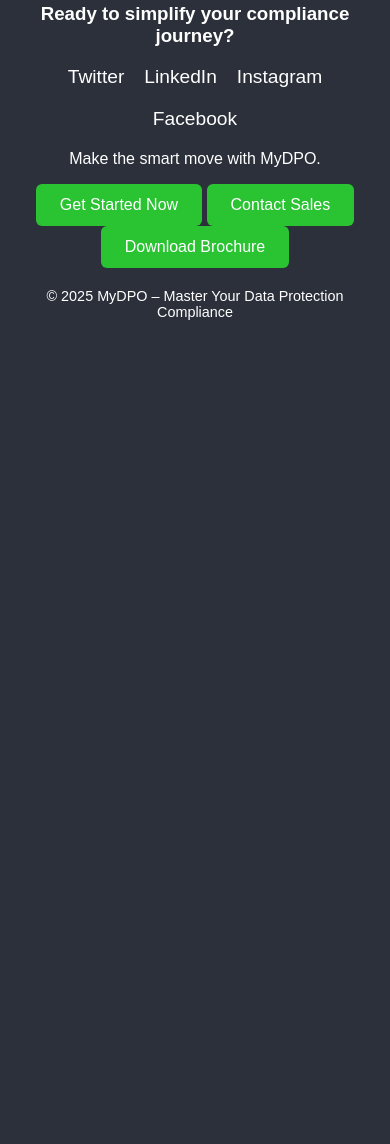
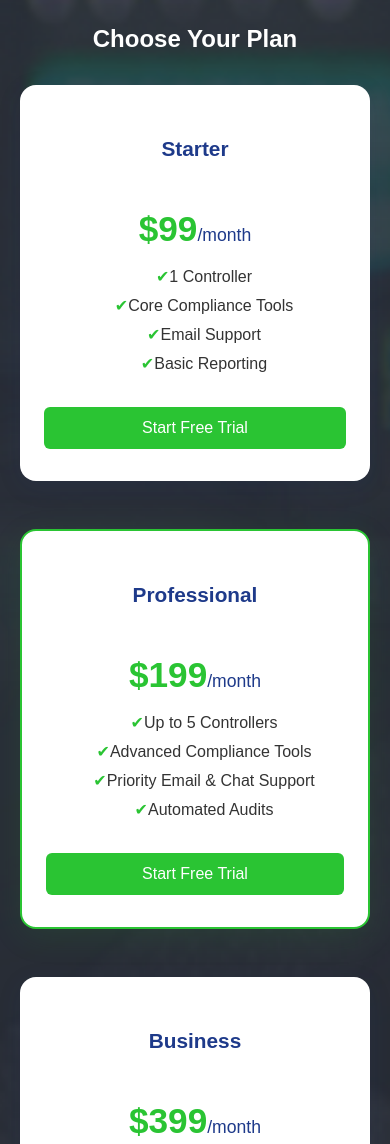
Before and after one commit to stkuwanda/static-web-app, a website: page public/index.html in a window 390 px wide. Shown: the part 3412-4556 px from the top of the page. Before the commit the page ends 3776 px from the top, so only its background shows below. Drawn offline with Linux system fonts and the light colour scheme.

Commit message:
improved responsiveness of pricing section and updated text content

```diff
--- a/public/index.html
+++ b/public/index.html
@@ -14,7 +14,7 @@
 					<img src="logo.png" alt="Logo" />
 				</div>
 				<div class="nav-buttons">
-					<a class="btn" href="#">See Pricing</a>
+					<a class="btn" href="#pricing-section">See Pricing</a>
 					<button class="btn">Launch DPOhub</button>
 				</div>
 			</nav>
@@ -149,7 +149,58 @@
 					</div>
 				</div>
 			</section>
+			<!-- Pricing Section -->
+		<section id="pricing-section" class="pricing-section">
+			<h2 class="text-center text-light">Choose Your Plan</h2>
+			<div class="pricing-cards">
+				<div class="pricing-card">
+					<h3>Starter</h3>
+					<p class="price">$99<span>/month</span></p>
+					<ul>
+						<li>1 Controller</li>
+						<li>Core Compliance Tools</li>
+						<li>Email Support</li>
+						<li>Basic Reporting</li>
+					</ul>
+					<button class="btn">Start Free Trial</button>
+				</div>
+				<div class="pricing-card popular">
+					<h3>Professional</h3>
+					<p class="price">$199<span>/month</span></p>
+					<ul>
+						<li>Up to 5 Controllers</li>
+						<li>Advanced Compliance Tools</li>
+						<li>Priority Email & Chat Support</li>
+						<li>Automated Audits</li>
+					</ul>
+					<button class="btn">Start Free Trial</button>
+				</div>
+				<div class="pricing-card">
+					<h3>Business</h3>
+					<p class="price">$399<span>/month</span></p>
+					<ul>
+						<li>Up to 20 Controllers</li>
+						<li>All Pro Features</li>
+						<li>Dedicated Account Manager</li>
+						<li>Custom Integrations</li>
+					</ul>
+					<button class="btn">Start Free Trial</button>
+				</div>
+				<div class="pricing-card">
+					<h3>Enterprise</h3>
+					<p class="price">Custom</p>
+					<ul>
+						<li>Unlimited Controllers</li>
+						<li>All Business Features</li>
+						<li>24/7 Phone Support</li>
+						<li>On-Premise Option</li>
+					</ul>
+					<button class="btn">Contact Sales</button>
+				</div>
+			</div>
+		</section>
 		</div>
+
 
 		<footer>
 			<h3>Ready to simplify your compliance journey?</h3>
@@ -159,10 +210,10 @@
 				<a href="https://instagram.com/" target="_blank">Instagram</a>
 				<a href="https://facebook.com/" target="_blank">Facebook</a>
 			</div>
-			<p style="margin-top: 20px">Make the smart move with MyDPO.</p>
+			<p style="margin-top: 20px">Make the smart move with DPOhub.</p>
 			<div style="margin-top: 10px">
 				<button class="btn">Get Started Now</button>
-				<button class="btn">Contact Sales</button>
+				<a class="btn">Contact Sales</a>
 				<button class="btn">Download Brochure</button>
 			</div>
 			<p style="margin-top: 20px; font-size: 0.9em">
@@ -171,171 +222,3 @@
 		</footer>
 	</body>
 </html>
-
-<!-- <!DOCTYPE html>
-<html lang="en">
-	<head>
-		<meta charset="UTF-8" />
-		<meta name="viewport" content="width=device-width, initial-scale=1" />
-		<link rel="shortcut icon" type="image/x-icon" href="favicon.ico" />
-		<title>MyDPO Header</title>
-		<style>
-			* {
-				box-sizing: border-box;
-				margin: 0;
-				padding: 0;
-			}
-
-			body {
-				font-family: Arial, sans-serif;
-				background-color: #f9f9f9;
-				color: #333;
-			}
-
-			header {
-				background-color: #fff;
-				box-shadow: 0 2px 4px rgba(0, 0, 0, 0.1);
-				padding: 20px 40px;
-				display: flex;
-				justify-content: space-between;
-				align-items: center;
-			}
-
-			.logo img {
-				height: 40px;
-			}
-
-			.nav-buttons button {
-				margin-left: 15px;
-				padding: 10px 20px;
-				border: none;
-				border-radius: 5px;
-				cursor: pointer;
-				font-weight: bold;
-			}
-
-			.nav-buttons .start {
-				background-color: #007bff;
-				color: white;
-			}
-
-			.nav-buttons .signup {
-				background-color: transparent;
-				color: #007bff;
-				border: 2px solid #007bff;
-			}
-
-			.hero {
-				display: flex;
-				flex-wrap: wrap;
-				justify-content: space-between;
-				align-items: center;
-				padding: 60px 40px;
-				background-color: #f0f4f8;
-			}
-
-			.hero-text {
-				flex: 1 1 45%;
-				max-width: 600px;
-			}
-
-			.hero-text h1 {
-				font-size: 36px;
-				text-transform: uppercase;
-				margin-bottom: 20px;
-			}
-
-			.hero-text h2 {
-				font-size: 24px;
-				margin-bottom: 10px;
-			}
-
-			.hero-text p {
-				font-size: 16px;
-				margin-bottom: 30px;
-			}
-
-			.hero-text .cta-buttons button {
-				margin-right: 15px;
-				padding: 12px 24px;
-				border: none;
-				border-radius: 5px;
-				font-weight: bold;
-				cursor: pointer;
-			}
-
-			.cta-buttons .trial {
-				background-color: #007bff;
-				color: white;
-			}
-
-			.cta-buttons .demo {
-				background-color: transparent;
-				color: #007bff;
-				border: 2px solid #007bff;
-			}
-
-			.hero-image {
-				flex: 1 1 45%;
-				max-width: 600px;
-				text-align: center;
-			}
-
-			.hero-image img {
-				max-width: 100%;
-				height: auto;
-				border-radius: 10px;
-				box-shadow: 0 4px 8px rgba(0, 0, 0, 0.1);
-			}
-
-			@media (max-width: 768px) {
-				.hero {
-					flex-direction: column;
-					text-align: center;
-				}
-
-				.hero-text,
-				.hero-image {
-					flex: 1 1 100%;
-					max-width: 100%;
-				}
-
-				.nav-buttons {
-					display: flex;
-					flex-direction: column;
-					align-items: flex-end;
-				}
-
-				.nav-buttons button {
-					margin: 10px 0 0 0;
-				}
-			}
-		</style>
-	</head>
-	<body>
-		<header>
-			<div class="logo">
-				<img src="/logo.svg" alt="Logo" />
-			</div>
-			<div class="nav-buttons">
-				<button class="start">Start Trial</button>
-				<button class="signup">Sign Up</button>
-			</div>
-		</header>
-
-		<div class="hero">
-			<div class="hero-text">
-				<h1>MASTER COMPLIANCE</h1>
-				<h2>MyDPO – All-in-One DPO Management</h2>
-				<p>Simple, Secure, Scalable, From $99/month.</p>
-				<div class="cta-buttons">
-					<button class="trial">Start Free Trial</button>
-					<button class="demo">Watch Demo</button>
-				</div>
-			</div>
-			<div class="hero-image">
-				<img src="/hero-image.png" alt="DPO Management Illustration" />
-			</div>
-		</div>
-	</body>
-</html> -->
--- a/public/style.css
+++ b/public/style.css
@@ -5,7 +5,7 @@
 body {
 	margin: 0;
 	font-family: Arial, sans-serif;
-	background-color: #2B303A;
+	background-color: #2b303a;
 	color: #333;
 }
 header {
@@ -24,8 +24,8 @@
 }
 
 .section {
- background: url('section.png') center center/cover no-repeat;
- color: #ffff;
+	background: url('section.png') center center/cover no-repeat;
+	color: #ffff;
 }
 
 .logo img {
@@ -84,7 +84,7 @@
 	margin-top: 10px;
 }
 .btn {
-	background-color: #2AC433;
+	background-color: #2ac433;
 	color: white;
 	padding: 12px 24px;
 	text-decoration: none;
@@ -94,7 +94,7 @@
 	font-size: 1em;
 }
 .btn:hover {
-	background-color: #2B303A;
+	background-color: #2b303a;
 }
 section {
 	padding: 50px 20px;
@@ -127,7 +127,85 @@
 	flex-wrap: wrap;
 	justify-content: space-between;
 }
-
+/* Pricing Section Styles */
+.pricing-section {
+	margin: 0 auto 0 auto;
+}
+.pricing-section h2 {
+	margin-bottom: 32px;
+	color: #fff;
+}
+.pricing-cards {
+	display: flex;
+	flex-wrap: wrap;
+	gap: 32px;
+	justify-content: center;
+	align-items: stretch;
+	max-width: 1100px;
+	margin: 0 auto;
+}
+.pricing-card {
+	background: #fff;
+	color: #1e3a8a;
+	border-radius: 16px;
+	box-shadow: 0 6px 24px rgba(30, 58, 138, 0.1);
+	flex: 1 1 220px;
+	min-width: 240px;
+	max-width: 270px;
+	padding: 32px 24px 32px 24px;
+	display: flex;
+	flex-direction: column;
+	align-items: center;
+	transition: transform 0.2s, box-shadow 0.2s;
+	margin-bottom: 16px;
+	position: relative;
+}
+.pricing-card.popular {
+	border: 2px solid #2ac433;
+	box-shadow: 0 8px 32px rgba(42, 196, 51, 0.1);
+}
+.pricing-card h3 {
+	font-size: 1.3em;
+	margin-bottom: 12px;
+	color: #1e3a8a;
+}
+.pricing-card .price {
+	font-size: 2.2em;
+	font-weight: bold;
+	margin-bottom: 18px;
+	color: #2ac433;
+}
+.pricing-card .price span {
+	font-size: 0.5em;
+	color: #1e3a8a;
+	font-weight: normal;
+}
+.pricing-card ul {
+	list-style: none;
+	padding: 0;
+	margin: 0 0 24px 0;
+	width: 100%;
+}
+.pricing-card ul li {
+	margin-bottom: 10px;
+	font-size: 1em;
+	color: #333;
+	text-align: left;
+	padding-left: 18px;
+	position: relative;
+}
+.pricing-card ul li:before {
+	content: '✔';
+	color: #2ac433;
+	position: absolute;
+	left: 0;
+	font-size: 1em;
+}
+.pricing-card .btn {
+	margin-top: auto;
+	width: 100%;
+	font-size: 1em;
+}
 .text-light {
 	color: #ffff;
 }
@@ -135,7 +213,7 @@
 	text-align: center;
 }
 footer {
-	background-color: #2B303A;
+	background-color: #2b303a;
 	color: white;
 	padding: 30px 20px;
 	text-align: center;
@@ -192,3 +270,24 @@
 		text-align: center;
 	}
 }
+
+@media (max-width: 900px) {
+	.pricing-cards {
+		flex-direction: column;
+		align-items: center;
+	}
+	.pricing-card {
+		max-width: 350px;
+		width: 100%;
+	}
+
+	.pricing-card ul li:before {
+		content: '✔';
+		color: #2ac433;
+		position: relative;
+		font-size: 1em;
+	}
+	.pricing-card ul li {
+		text-align: center;
+	}
+}
```
